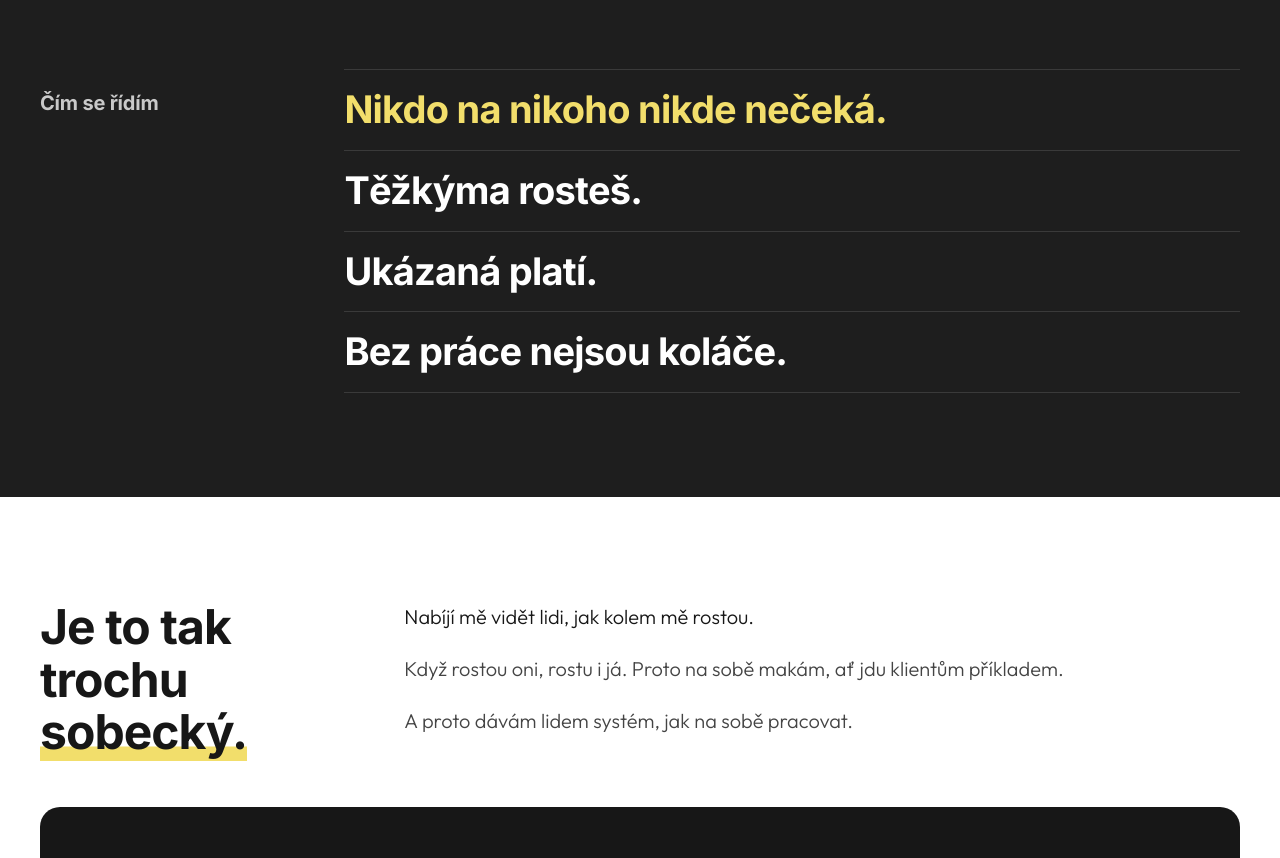
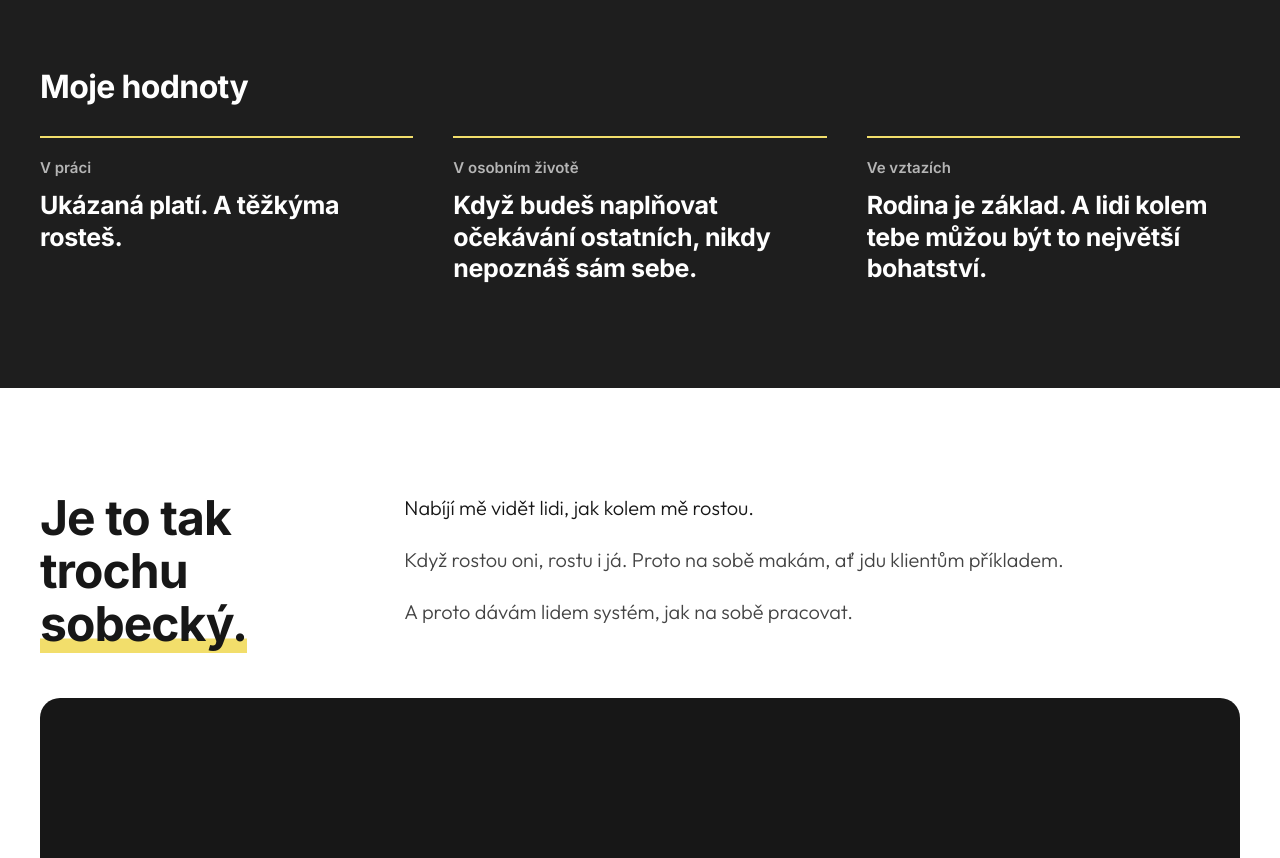
Before and after one commit to jan-spilka18/web, a plain HTML site: page index.html in a window 1280 px wide. Shown: the part 2770-3628 px from the top of the page. Drawn offline with Linux system fonts and the light colour scheme.

Commit message:
Moje hodnoty místo seznamu pravidel
Co-Authored-By: Claude Fable 5.2 <noreply@anthropic.com>
Claude-Session: https://claude.ai/code/session_01TFvvVaKNvQmhKB1v2rBudn

```diff
--- a/index.html
+++ b/index.html
@@ -216,14 +216,22 @@ nav a{transition:opacity .2s}nav a:hover{opacity:.7}
 </div>
 </div>
 
-<div style="display: flex; flex-wrap: wrap; gap: 24px 64px; align-items: flex-start; margin-top: 24px">
-<h3 style="flex: 1 1 240px; min-width: 0; margin: 0; padding-top: 18px; font-size: 20px; font-weight: 700; letter-spacing: -0.01em; color: #C9C9C9">Čím se řídím</h3>
-<ul style="flex: 999 1 520px; min-width: 0; list-style: none; margin: 0; padding: 0; border-bottom: 1px solid #3A3A3A">
-<li style="border-top: 1px solid #3A3A3A; padding: 18px 0; font-size: clamp(24px, 3vw, 38px); line-height: 1.15; font-weight: 700; letter-spacing: -0.02em; color: #F2DE6B">Nikdo na nikoho nikde nečeká.</li>
-<li style="border-top: 1px solid #3A3A3A; padding: 18px 0; font-size: clamp(24px, 3vw, 38px); line-height: 1.15; font-weight: 700; letter-spacing: -0.02em; color: #FFFFFF">Těžkýma rosteš.</li>
-<li style="border-top: 1px solid #3A3A3A; padding: 18px 0; font-size: clamp(24px, 3vw, 38px); line-height: 1.15; font-weight: 700; letter-spacing: -0.02em; color: #FFFFFF">Ukázaná platí.</li>
-<li style="border-top: 1px solid #3A3A3A; padding: 18px 0; font-size: clamp(24px, 3vw, 38px); line-height: 1.15; font-weight: 700; letter-spacing: -0.02em; color: #FFFFFF">Bez práce nejsou koláče.</li>
-</ul>
+<div style="display: flex; flex-direction: column; gap: 24px; margin-top: 16px">
+<h3 style="margin: 0; font-size: clamp(24px, 2.6vw, 32px); font-weight: 700; letter-spacing: -0.02em">Moje hodnoty</h3>
+<div data-slider="wide" style="display: flex; flex-wrap: wrap; gap: 20px 40px">
+<div style="flex: 1 1 260px; min-width: 0; border-top: 2px solid #F2DE6B; padding-top: 18px; display: flex; flex-direction: column; gap: 10px">
+<div style="font-size: 15px; font-weight: 600; color: #B5B5B5">V práci</div>
+<p style="margin: 0; font-size: clamp(20px, 2vw, 25px); line-height: 1.25; font-weight: 700; letter-spacing: -0.015em; color: #FFFFFF">Ukázaná platí. A těžkýma rosteš.</p>
+</div>
+<div style="flex: 1 1 260px; min-width: 0; border-top: 2px solid #F2DE6B; padding-top: 18px; display: flex; flex-direction: column; gap: 10px">
+<div style="font-size: 15px; font-weight: 600; color: #B5B5B5">V osobním životě</div>
+<p style="margin: 0; font-size: clamp(20px, 2vw, 25px); line-height: 1.25; font-weight: 700; letter-spacing: -0.015em; color: #FFFFFF">Když budeš naplňovat očekávání ostatních, nikdy nepoznáš sám sebe.</p>
+</div>
+<div style="flex: 1 1 260px; min-width: 0; border-top: 2px solid #F2DE6B; padding-top: 18px; display: flex; flex-direction: column; gap: 10px">
+<div style="font-size: 15px; font-weight: 600; color: #B5B5B5">Ve vztazích</div>
+<p style="margin: 0; font-size: clamp(20px, 2vw, 25px); line-height: 1.25; font-weight: 700; letter-spacing: -0.015em; color: #FFFFFF">Rodina je základ. A lidi kolem tebe můžou být to největší bohatství.</p>
+</div>
+</div>
 </div>
 </div>
 </section>
```
